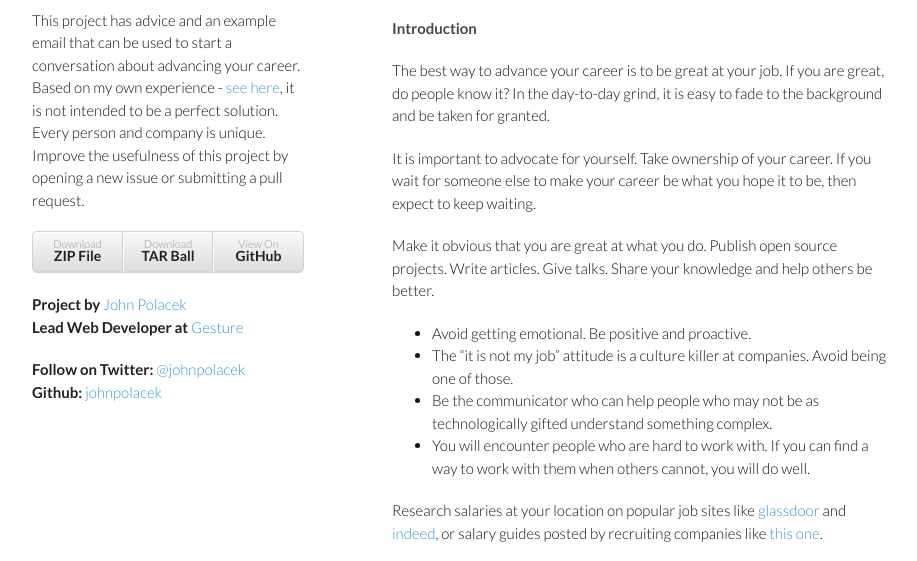
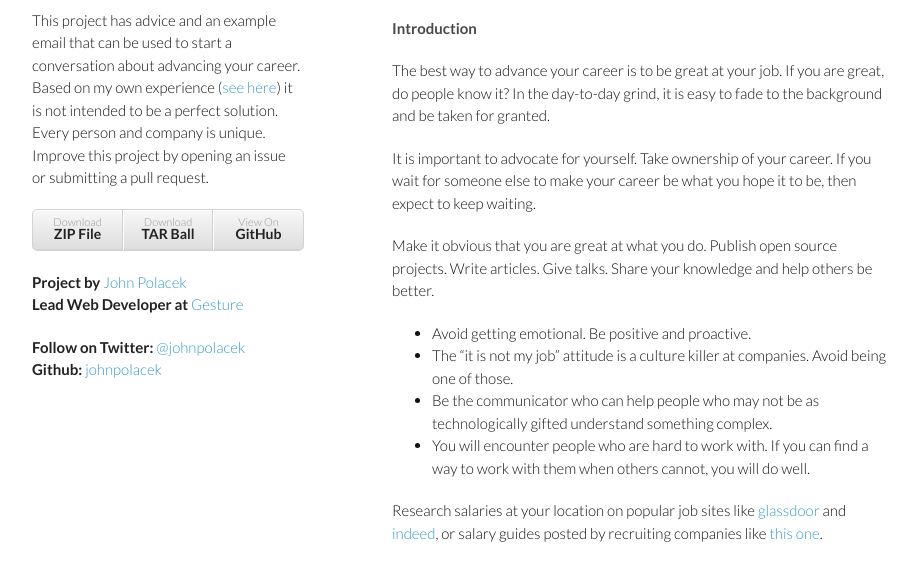
Before and after one commit to brianjking/I-Would-Like-A-Raise-Email-Template, a plain HTML site: page index.html in a window 1280 px wide. Shown: the part 196-757 px from the top of the page, without its empty margins (178-1095 px from the left). Drawn offline with Linux system fonts and the light colour scheme.

Commit message:
copy tweak

```diff
--- a/index.html
+++ b/index.html
@@ -16,7 +16,7 @@
       <header>
         <h1>I Would Like A Raise Email Template</h1>
         <p>An example and guide to writing an email to your boss, asking for a raise.</p>
-        <p>This project has advice and an example email that can be used to start a conversation about advancing your career. Based on my own experience - <a href="http://johnpolacek.com/2015/05/31/talkraise/">see here</a>, it is not intended to be a perfect solution. Every person and company is unique. Improve the usefulness of this project by opening a new issue or submitting a pull request.</p>
+        <p>This project has advice and an example email that can be used to start a conversation about advancing your career. Based on my own experience (<a href="http://johnpolacek.com/2015/05/31/talkraise/">see here</a>) it is not intended to be a perfect solution. Every person and company is unique. Improve this project by opening an issue or submitting a pull request.</p>
 
         <ul>
           <li><a href="https://github.com/johnpolacek/I-Would-Like-A-Raise-Email-Template/zipball/master">Download <strong>ZIP File</strong></a></li>
```
